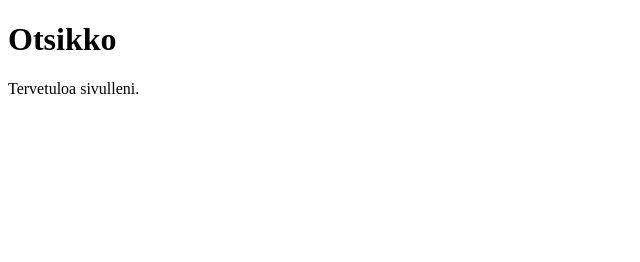
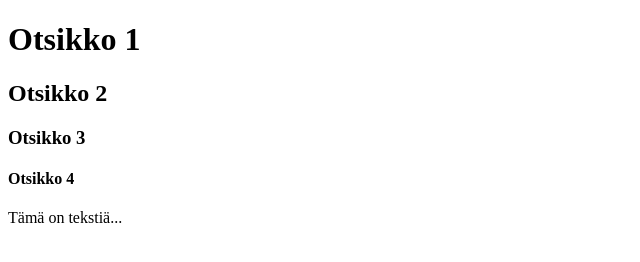
Before and after one commit to mikokortelainen/eka_jsprojekti, a plain HTML site: page eka.html in a window 1280 px wide. Shown: the whole page, without its empty margins (0-640 px from the left). Drawn offline with Linux system fonts and the light colour scheme.

Commit message:
sivua muokattu

```diff
--- a/eka.html
+++ b/eka.html
@@ -2,10 +2,13 @@
 <html lang="en" dir="ltr">
   <head>
     <meta charset="utf-8">
-    <title>Eka</title>
+    <title>Nettisivu</title>
   </head>
   <body>
-<h1>Otsikko</h1>
-<p>Tervetuloa sivulleni.</p>
+<h1>Otsikko 1</h1>
+<h2>Otsikko 2</h2>
+<h3>Otsikko 3</h3>
+<h4>Otsikko 4</h4>
+<p>Tämä on tekstiä...</p>
   </body>
 </html>
```
